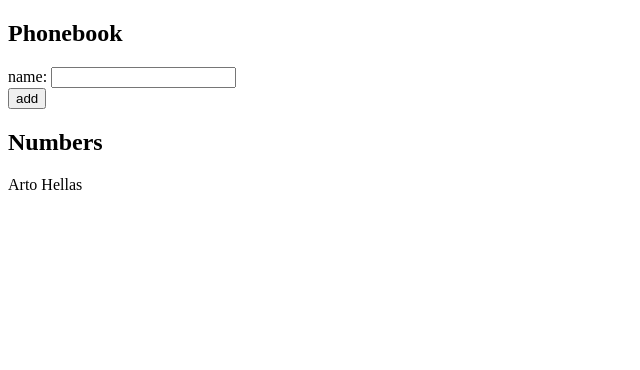
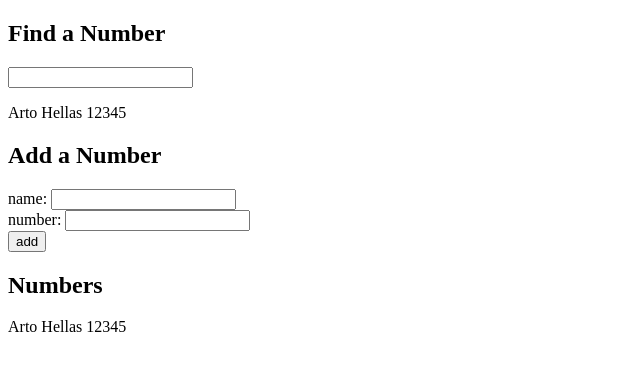
Before and after one commit to deleteme0/FSO22-project-assignments, a React (Create React App) app in the folder Part 2/thephonebook/: page / in a window 1280 px wide. Shown: the top 370 px of the page, without its empty margins (0-640 px from the left). Built offline with nearby package versions, Linux system fonts and the light colour scheme.

Commit message:
2.8 and 2.9

```diff
--- a/Part 2/thephonebook/src/App.js
+++ b/Part 2/thephonebook/src/App.js
@@ -2,17 +2,23 @@ import { useState } from 'react'
 
 const App = () => {
   const [persons, setPersons] = useState([
-    { name: 'Arto Hellas' }
+    { name: 'Arto Hellas' , number: 12345}
   ])
   const [newName, setNewName] = useState('')
+
+  const [newNum, setNum] = useState('')
+
+  const [newSearch, setSearch] = useState('')
+
+  const handleSearch = (event) => {
+
+    setSearch(event.target.value)
+  }
 
   const handleSubmit = (event) => {
 
     event.preventDefault()
     console.log(event.target)
-
-
-
 
     const n = persons.filter((each) => each.name === newName).length
 
@@ -22,13 +28,11 @@ const App = () => {
       return
     }
     setNewName("")
+    setNum('')
     const persObj = {
-      name: newName
+      name: newName,
+      number: newNum
     }
-
-
-
-
     setPersons(persons.concat(persObj))
 
 
@@ -40,23 +44,29 @@ const App = () => {
     console.log(event.target.value)
 
     setNewName(event.target.value)
+  }
 
+  const handleNumChange = (event) => {
+    setNum(event.target.value)
 
   }
 
   return (
     <div>
-      <h2>Phonebook</h2>
+
+      <h2>Find a Number</h2>
+      <input value={newSearch} onChange={handleSearch} />
+
+      {persons.filter((each) => each.name.toLowerCase().includes(newSearch.toLowerCase())).map((each) => <p key={each.name} >{each.name} {each.number}</p>) }
+
+      <h2>Add a Number</h2>
       <form onSubmit={handleSubmit}>
-        <div>
-          name: <input value = {newName} onChange={handleChange}/>
-        </div>
-        <div>
-          <button type="submit">add</button>
-        </div>
+        <div>name: <input value = {newName} onChange={handleChange}/></div>
+        <div>number: <input value={newNum} onChange={handleNumChange} /></div>
+        <div><button type="submit">add</button></div>
       </form>
       <h2>Numbers</h2>
-      {persons.map((each) => <p key={each.name}>{each.name}</p>)}
+      {persons.map((each) => <p key={each.name}>{each.name} {each.number}</p>)}
     </div>
   )
 }
```
